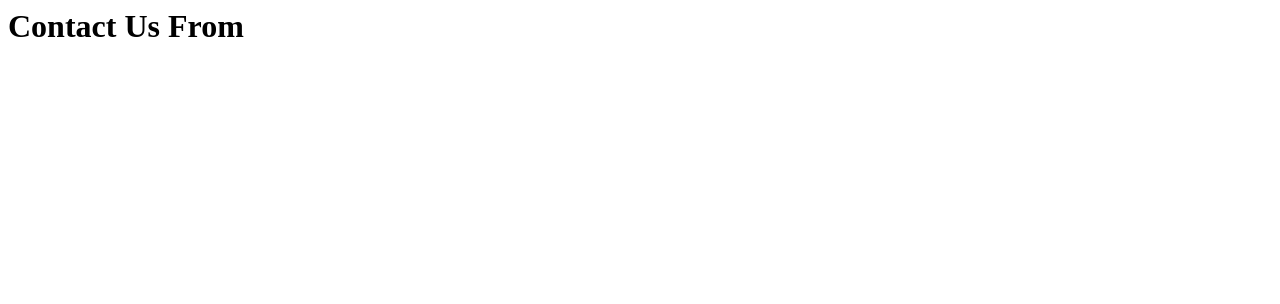
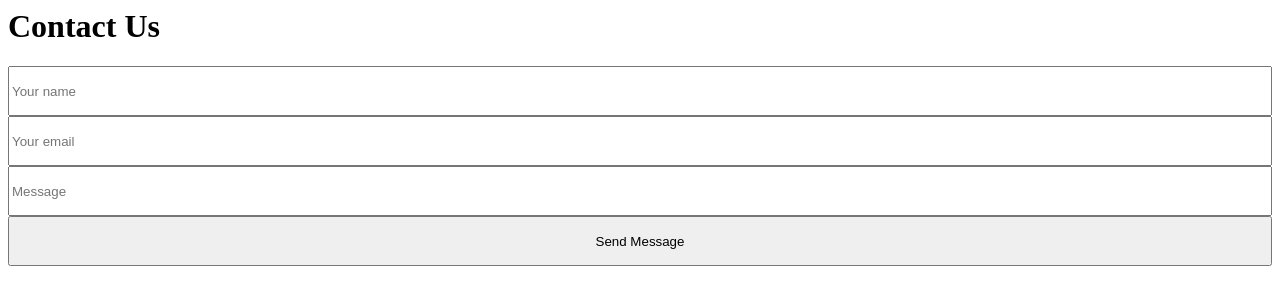
Before and after one commit to PhanHoangDung14/phanhoangdung14.github.com, a plain HTML site: page index.html in a window 1280 px wide. Drawn offline with Linux system fonts and the light colour scheme.

Commit message:
Update index.html

```diff
--- a/index.html
+++ b/index.html
@@ -6,7 +6,20 @@
     </head>
     <body>
         <h1>
-            Contact Us From
+            Contact Us
         </h1>
+        <script defer>
+            let bam_em_di = () => {
+                alert ("ban da gui di thanh cong")
+            }
+        </script>
+            <form action="contact.php" method="post">
+                <input type="text" name="name" id="name" placeholder="Your name" style="width: 100%;height: 50px;">
+                <br>
+                <input type="text" name="email" placeholder="Your email" style="width: 100%;height: 50px;">
+                <br>
+                <input type="message" id="message" placeholder="Message" style="width: 100%;height: 50px;">
+                <br>
+                <input type="button" value="Send Message" onclick="bam_em_di ()" style="width: 100%;height: 50px;">
     </body>
 </html>
```
